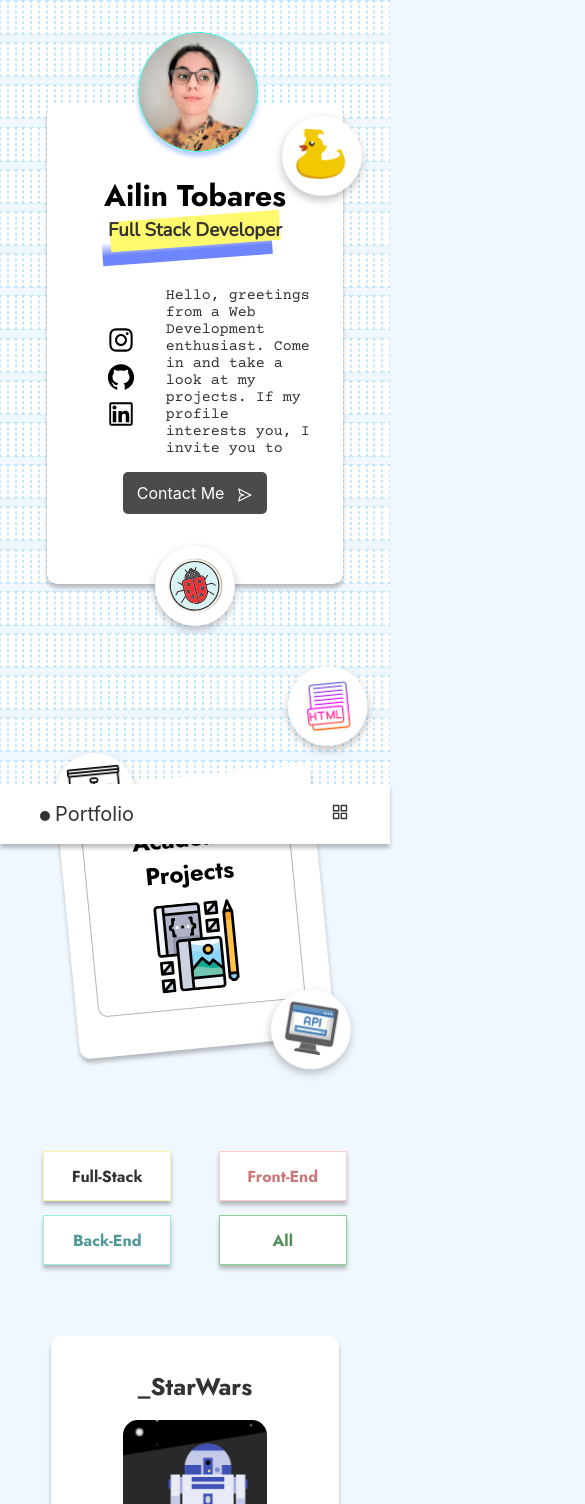
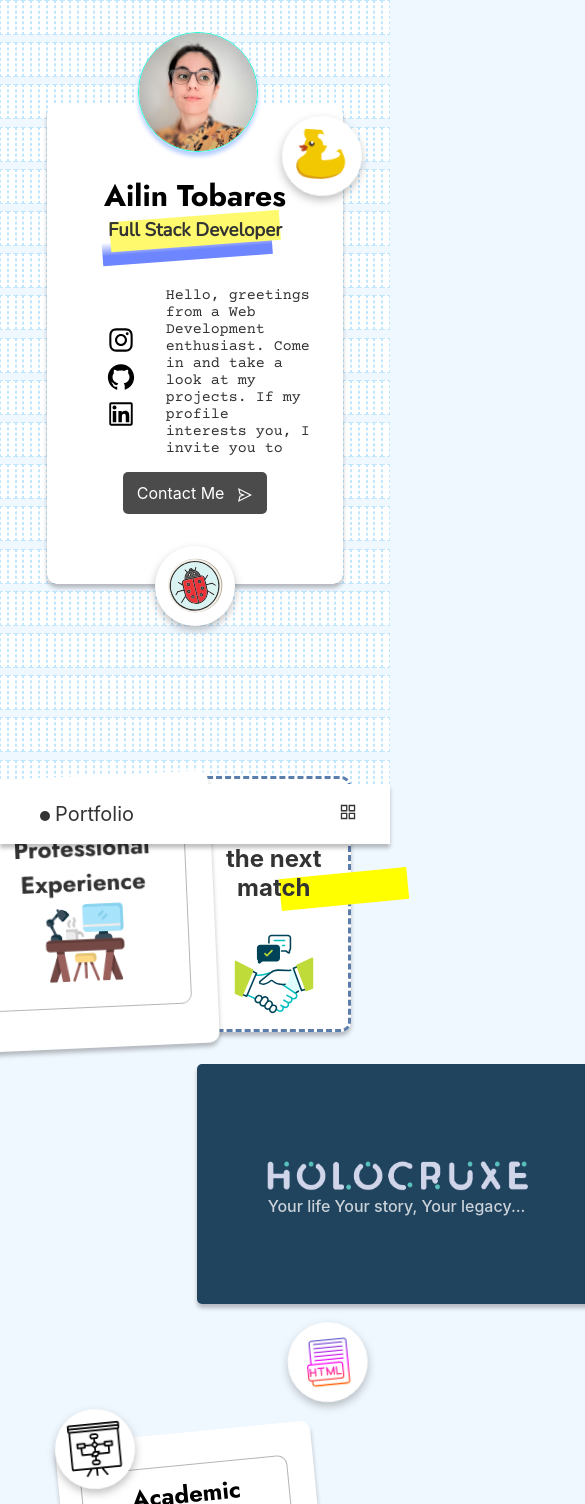
Before and after one commit to a1l1n/Portfolio, a React (Create React App) app: page / in a window 390 px wide. Shown: the top 1504 px of the page, 585 px wide, since content can reach past the window. Built offline with nearby package versions, Linux system fonts and the light colour scheme.

Commit message:
feat(form): add responsive css

```diff
--- a/src/App.js
+++ b/src/App.js
@@ -14,7 +14,7 @@ function App() {
     <div className='App'>
       <NavBar />
       <Home />
-{/*       <Experience /> */}
+      <Experience />
       <Portfolio />
       <About />
       <Skills />
--- a/src/Components/Contact/Form/Form.module.css
+++ b/src/Components/Contact/Form/Form.module.css
@@ -9,6 +9,7 @@
 }
 
 .form_title {
+/*     background-color: var(--text-color); */
     height: 10rem;
     padding-top: 3rem;
     width: 60%;
@@ -19,6 +20,7 @@
 }
 
 .form_title h3 {
+/*     color: white; */
     font-family: 'Courier Prime', monospace;
 }
 
--- a/src/Components/Experience/ExpCard/ExpCard.jsx
+++ b/src/Components/Experience/ExpCard/ExpCard.jsx
@@ -31,7 +31,7 @@ export const ExpCard = () => {
 
                 <div className={Styles.exp_card_back}>
                   <a href={e.webpage} target='_blank'>
-                    <h2>Holocruxe</h2>
+                    <h2>{e.entreprise}</h2>
                   </a>
                   <h5>Web</h5>
                   <h4>As {e.job}</h4>
--- a/src/Components/Experience/ExpCard/ExpCard.module.css
+++ b/src/Components/Experience/ExpCard/ExpCard.module.css
@@ -15,6 +15,8 @@
     align-items: center;
     width: 18rem;
     height: 16rem;
+    border: 3px rgba(19, 70, 136, 0.699);
+    border-style: dashed;
     border-radius: 10px;
     background-color: white;
     box-shadow: 0px 4px 4px 0px rgba(0, 0, 0, 0.25);
@@ -42,6 +44,7 @@
 .exp_card {
     width: 25rem;
     height: 15rem;
+    margin-top: 2rem;
     border-radius: 5px;
     cursor: pointer;
     transform-style: preserve-3d;
@@ -76,7 +79,7 @@
 .exp_card_back a,
 .exp_card_back h4,
 .exp_card_back h5 {
-    color: rgba(255, 255, 255, 0.76);
+    color: rgba(255, 255, 255, 0.829);
     transition: 0.4s;
 }
 
--- a/src/Components/NavBar/NavBar.module.css
+++ b/src/Components/NavBar/NavBar.module.css
@@ -221,7 +221,8 @@
 
     .nav_toggle {
         cursor: pointer;
-        margin-right: 2em;
+        padding-right: 2rem;
+/*         margin-right: 2em; */
         font-size: 20px;
     }
     .nav_close, .nav_toggle, .nav_logo {
```
